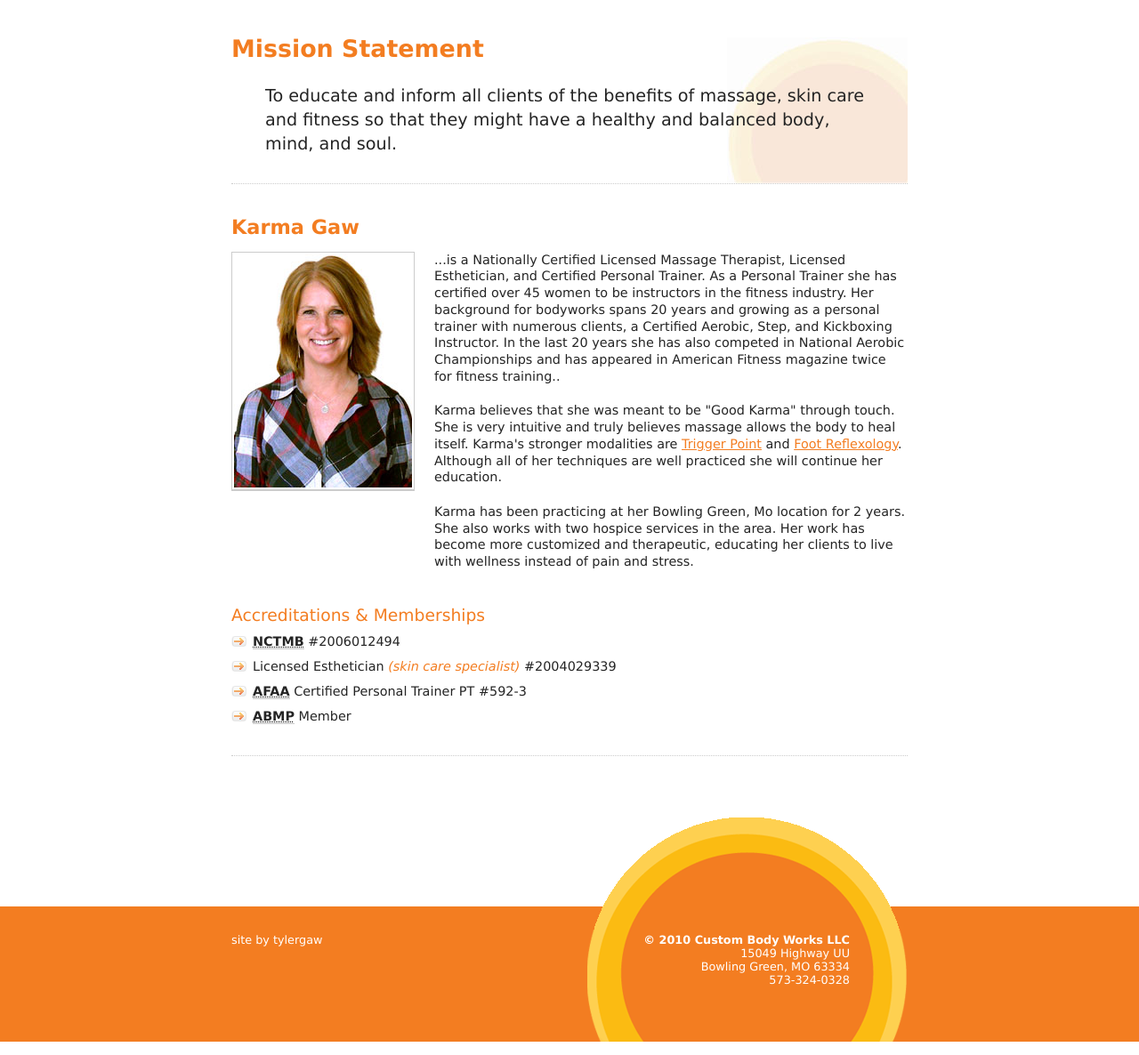
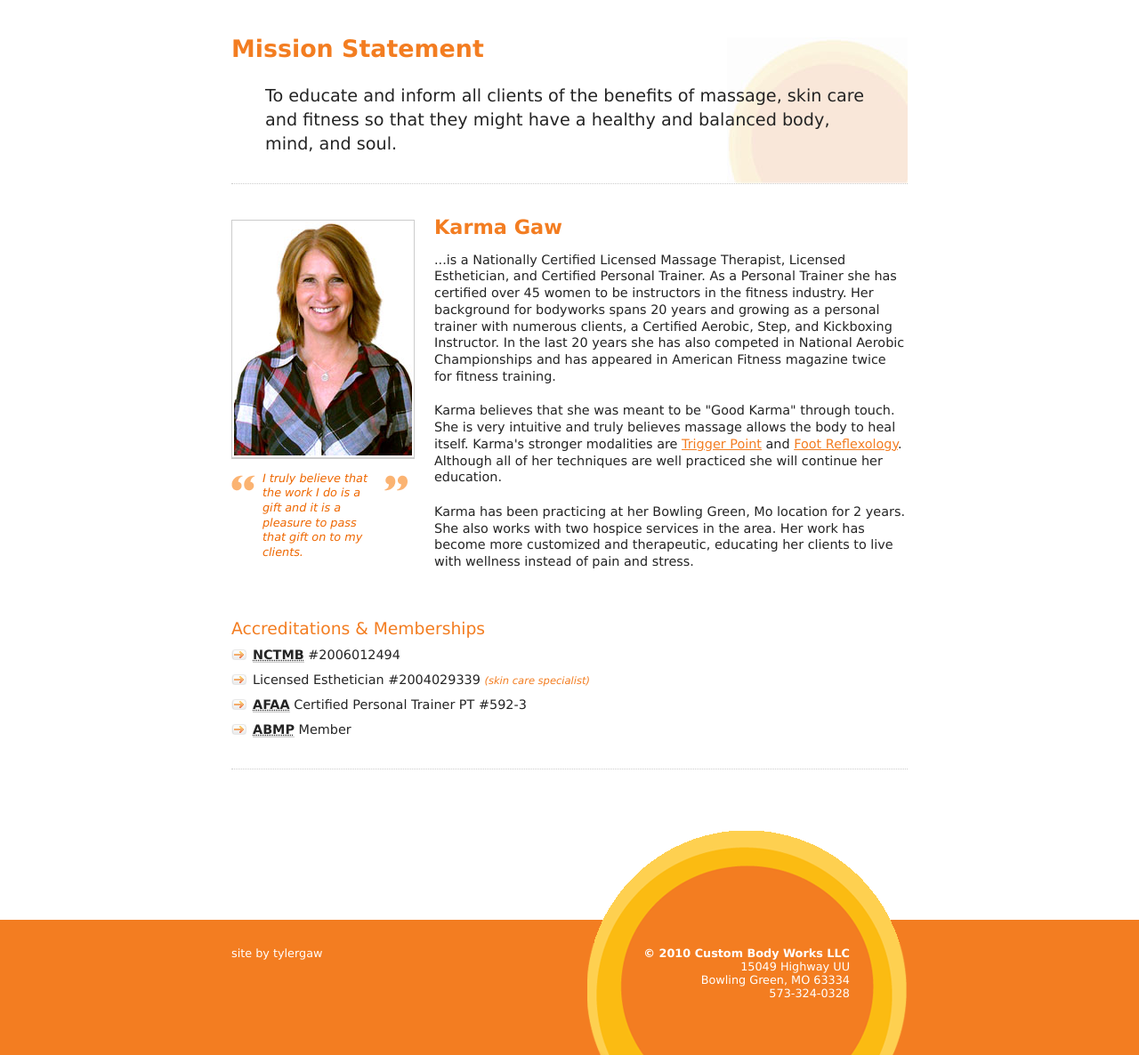
Before and after one commit to tylergaw/custombodyworks, a PHP site: page /about.php in a window 1280 px wide. Shown: the part 311-1497 px from the top of the page at 89% size. Run offline with PHP 8.4, Linux system fonts and the light colour scheme; some libraries are stand-ins or nearby versions.

Commit message:
Adding quote. Bio styles

```diff
--- a/about.php
+++ b/about.php
@@ -9,10 +9,18 @@
 		</p>
 	</div>
 	<div id="bio">
+		<div class="aside">
+			<img src="images/karmagaw.jpg" alt="Karma Gaw" />
+			<blockquote>
+				<p>
+					I truly believe that the work I do is a gift and it is a pleasure to pass that gift on to my clients.
+				</p>
+			</blockquote>
+		</div>
+		<div class="section">
 			<h3>Karma Gaw</h3>
-		<img src="images/karmagaw.jpg" alt="Karma Gaw" />
 			<p>
-			...is a Nationally Certified Licensed Massage Therapist, Licensed Esthetician, and Certified Personal Trainer. As a Personal Trainer she has certified over 45 women to be instructors in the fitness industry. Her background for bodyworks spans 20 years and growing as a personal trainer with numerous clients, a Certified Aerobic, Step, and Kickboxing Instructor. In the last 20 years she has also competed in National Aerobic Championships and has appeared in American Fitness magazine twice for fitness training..
+				...is a Nationally Certified Licensed Massage Therapist, Licensed Esthetician, and Certified Personal Trainer. As a Personal Trainer she has certified over 45 women to be instructors in the fitness industry. Her background for bodyworks spans 20 years and growing as a personal trainer with numerous clients, a Certified Aerobic, Step, and Kickboxing Instructor. In the last 20 years she has also competed in National Aerobic Championships and has appeared in American Fitness magazine twice for fitness training.
 			</p>
 			<p>
 				Karma believes that she was meant to be "Good Karma" through touch. She is very intuitive and truly believes massage allows the body to heal itself. Karma's stronger modalities are <a href="services.php#trigger-point">Trigger Point</a> and <a href="services.php#reflexology">Foot Reflexology</a>. Although all of her techniques are well practiced she will continue her education.
@@ -20,10 +28,11 @@
 			<p>
 				Karma has been practicing at her Bowling Green, Mo location for 2 years. She also works with two hospice services in the area. Her work has become more customized and therapeutic, educating her clients to live with wellness instead of pain and stress.
 			</p>
+		</div>
 		<dl>
 			<dt>Accreditations &amp; Memberships</dt>
 			<dd><acronym title="Nationally Certified Therapist of Massage and Bodyworks">NCTMB</acronym> #2006012494</dd>
-			<dd>Licensed Esthetician <em>(skin care specialist)</em> #2004029339</dd>
+			<dd>Licensed Esthetician #2004029339 <em>(skin care specialist)</em></dd>
 			<dd><acronym title="Aerobics and Fitness Association of America">AFAA</acronym> Certified Personal Trainer PT #592-3</dd>
 			<dd><acronym title="Associated bodywork &amp; massage professionals">ABMP</acronym> Member</dd>
 		</dl>
--- a/styles/mainStyle.css
+++ b/styles/mainStyle.css
@@ -282,12 +282,24 @@ ul, li{
 		padding:20px 35px 0 38px;
 		line-height:1.4em;
 	}
+
+#bio .aside
+{
+	width: 30%;
+	float: left;
+}
+
+#bio .section
+{
+	width: 70%;
+	float: right;
+	padding-bottom: 15px;
+}
+
 #bio p{
 	font-size:90%;
 	padding:10px 0;
 	line-height:1.3em;
-	width: 70%;
-	float: right;
 }
 	#bio dl{
 		font-size:90%;
@@ -303,17 +315,33 @@ ul, li{
 		padding:6px 0 6px 24px;
 		background:#fff url(../images/icon_bullet.gif) no-repeat center left;
 	}
+
+	#bio dd em
+	{
+		font-size: 80%;
+	}
+
 	#bio acronym{
 		font-weight:bold;
 		cursor:help;
 		border-bottom:1px solid #ccc;
 	}
 
-	#bio img{
+	#bio blockquote p
+	{
+		font-style: italic;
+		text-align: left;
+		font-size: 80%;
+		padding: 0 60px 0 35px;
+		color: #EE6700;
+		background: #fff url(../images/bio_quote_bg.gif) no-repeat 0 4px;
+	}
+
+	#bio img
+	{
 		padding:2px;
 		border:1px solid #ccc;
 		border-bottom-width: 2px;
-		float:left;
 		margin:10px 15px 10px 0px;
 	}
 
```
Also changed, not shown: images/bio_quote_bg.gif (added). Lines whose indentation alone changed are shown as unchanged.
